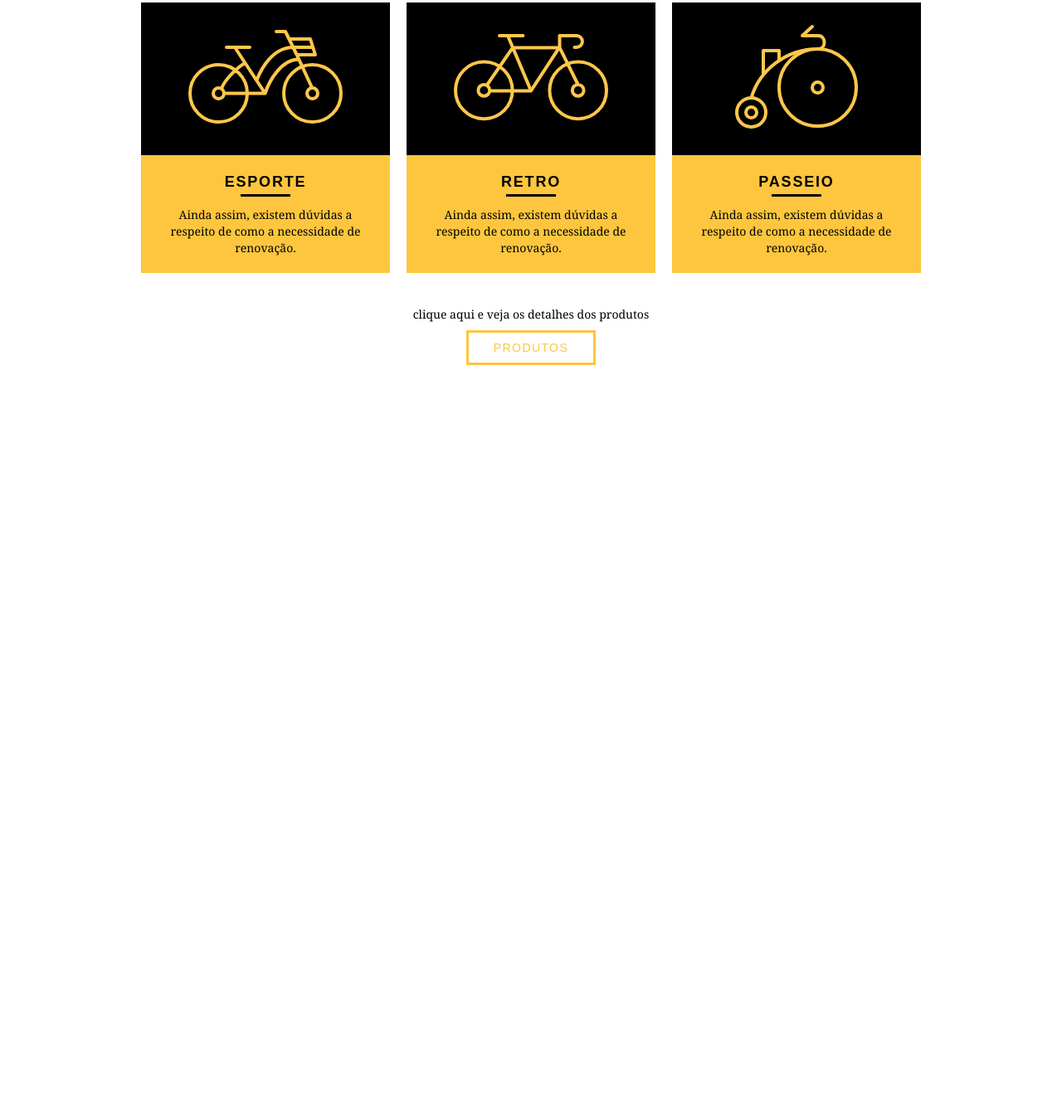
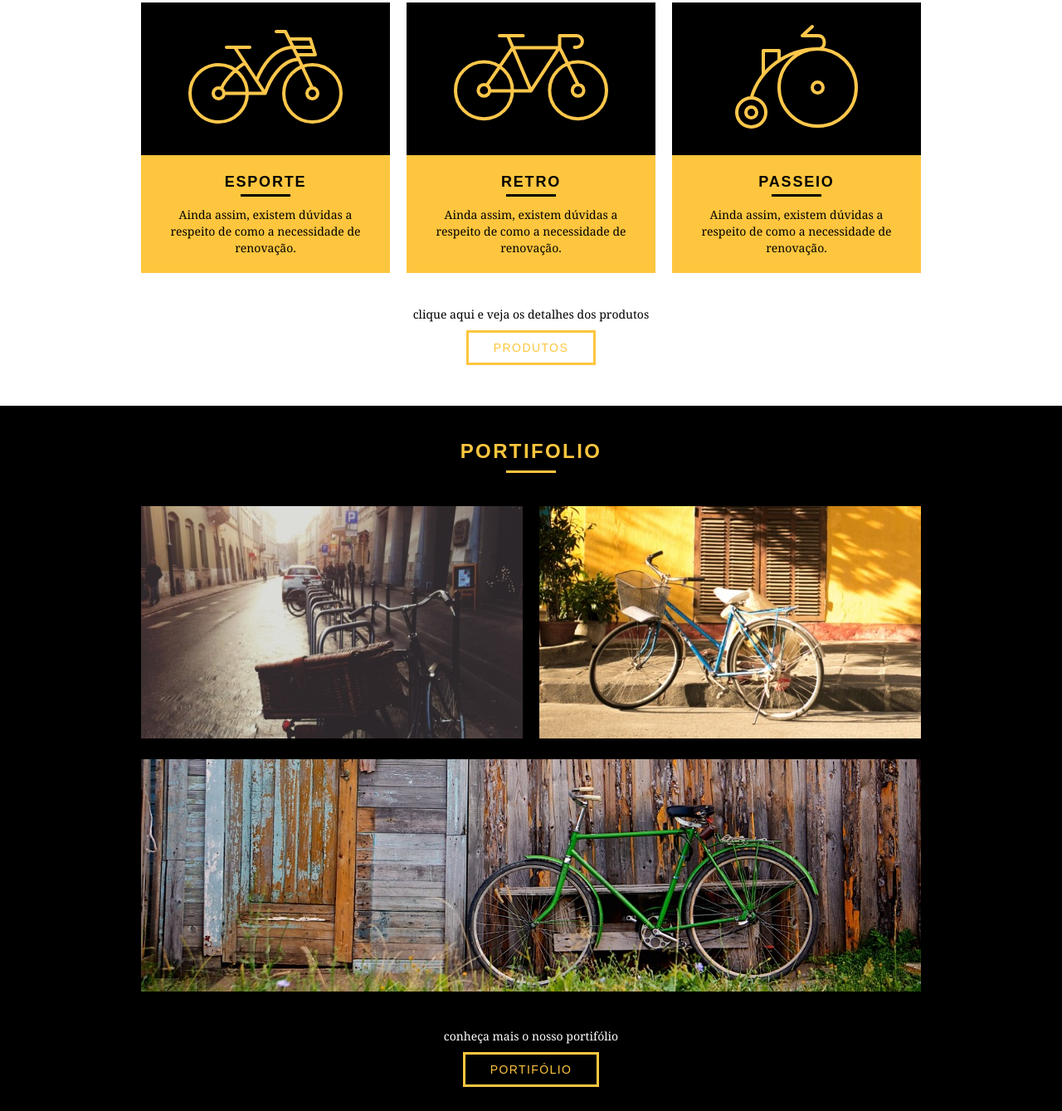
Before and after one commit to pedrotrm/Bikcraft, a plain HTML site: page index.html in a window 1280 px wide. Shown: the part 614-1953 px from the top of the page at 83% size. Before the commit the page ends 1103 px from the top, so only its background shows below. Drawn offline with Linux system fonts and the light colour scheme.

Commit message:
Adicionado a parte de portifolio tanto no html quando no css

```diff
--- a/css/style.css
+++ b/css/style.css
@@ -5,7 +5,7 @@ body {
 }
 
 p {
-    font-family: Georgia, "Times New Roman", Serif;
+    font-family: Georgia, Times New Roman, serif;
     font-size: 14px;
     line-height: 20px;
 }
@@ -183,3 +183,27 @@ p {
 .call p {
     margin-bottom: 20px;
 }
+
+/* Portifolo */
+
+.portifolio{
+    width: 100%;
+    background: black;
+    padding: 40px 0;
+}
+
+.portifolio .subtitulo{
+    color: #FEC63E;
+}
+
+.portifolio .subtitulo:after{
+    background: #FEC63E;
+}
+
+.portifolio_lista li:last-child {
+    margin-top: 20px;
+}
+
+.portifolio .call p {
+    color: white;
+}
--- a/index.html
+++ b/index.html
@@ -41,7 +41,7 @@
 
                     <li class="grid-1-3">
                         <div class="produtos_icone">
-                            <img src="img/produtos/passeio.svg">
+                            <img src="img/produtos/passeio.svg" alt="Bicicleta passeio">
                         </div>
                         <h3>Esporte</h3>
                         <p>Ainda assim, existem dúvidas a respeito de como a necessidade de renovação.</p>
@@ -49,7 +49,7 @@
 
                     <li class="grid-1-3">
                         <div class="produtos_icone">
-                            <img src="img/produtos/esporte.svg">
+                            <img src="img/produtos/esporte.svg" alt="Bicileta Esporte">
                         </div>
                         <h3>Retro</h3>
                         <p>Ainda assim, existem dúvidas a respeito de como a necessidade de renovação.</p>
@@ -57,7 +57,7 @@
 
                     <li class="grid-1-3">
                         <div class="produtos_icone">
-                            <img src="img/produtos/retro.svg">
+                            <img src="img/produtos/retro.svg" alt="Bicileta Retro">
                         </div>
                         <h3>Passeio</h3>
                         <p>Ainda assim, existem dúvidas a respeito de como a necessidade de renovação.</p>
@@ -68,5 +68,20 @@
                     <a href="produtos.html" class="btn btn-preto">Produtos</a>
                 </div>
         </section>
+        <!--Fecha produtos-->
+        <section class="portifolio">
+            <div class="container">
+                <h2 class="subtitulo">Portifolio</h2>
+                <ul class="portifolio_lista">
+                    <li class="grid-8"><img src="img/portfolio/retro.jpg" alt="Bicilceta Retro"></li>
+                    <li class="grid-8"><img src="img/portfolio/passeio.jpg" alt="Bicicleta Passeio"></li>
+                    <li class="grid-16"><img src="img/portfolio/esporte.jpg" alt="Bicicleta Esporte"></li>
+                </ul>
+                <div class="call">
+                    <p>conheça mais o nosso portifólio</p>
+                    <a href="produtos.html" class="btn">Portifólio</a>
+                </div>
+            </div>
+        </section>
     </body>
 </html>
```
